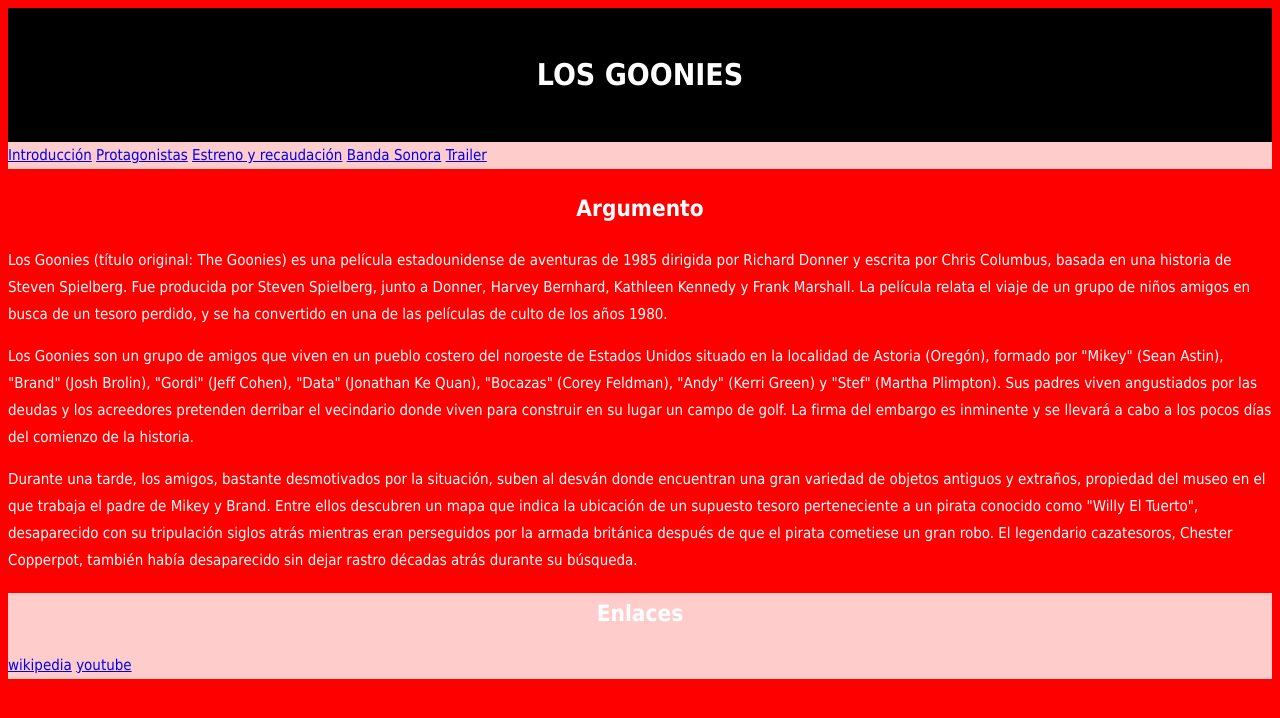
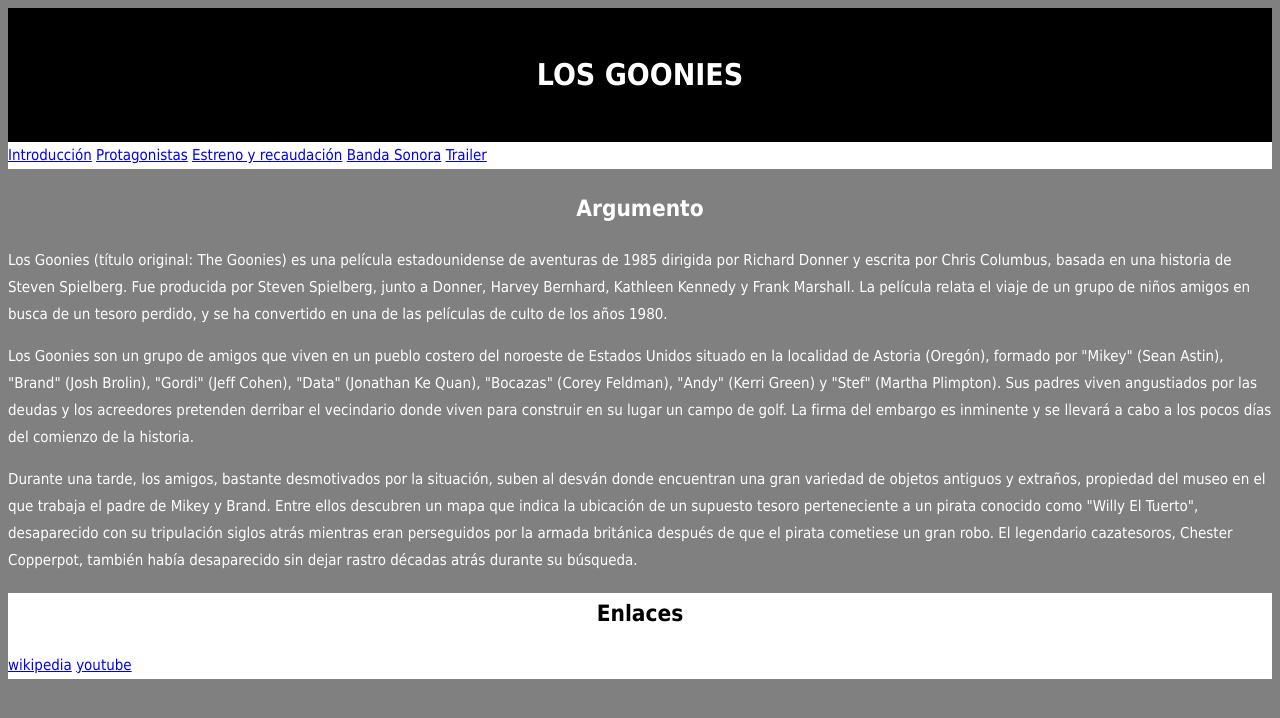
Before and after one commit to UO271033/sew, a plain HTML site: page index.html in a window 1280 px wide. Drawn offline with Linux system fonts and the light colour scheme.

Commit message:
Add files via upload

```diff
--- a/estilo.css
+++ b/estilo.css
@@ -1,5 +1,5 @@
 body {
-      background-color: #ff0000;
+      background-color: #808080;
       font: 400 15px Tahoma; /*Familia sans-serif*/
       line-height: 1.8;
       color: #ffffff;
@@ -12,7 +12,7 @@ header {
       text-align: center;
   }
 nav {
-    background-color: #ffcccc;
+    background-color: #ffffff;
     display: block;
 }
 section {
@@ -31,7 +31,8 @@ video {
   height: 100%;
 }
 footer {
-  background-color: #ffcccc;
+  color: #000000;
+  background-color: #ffffff;
   display: block;
 }
 h2 {
```
